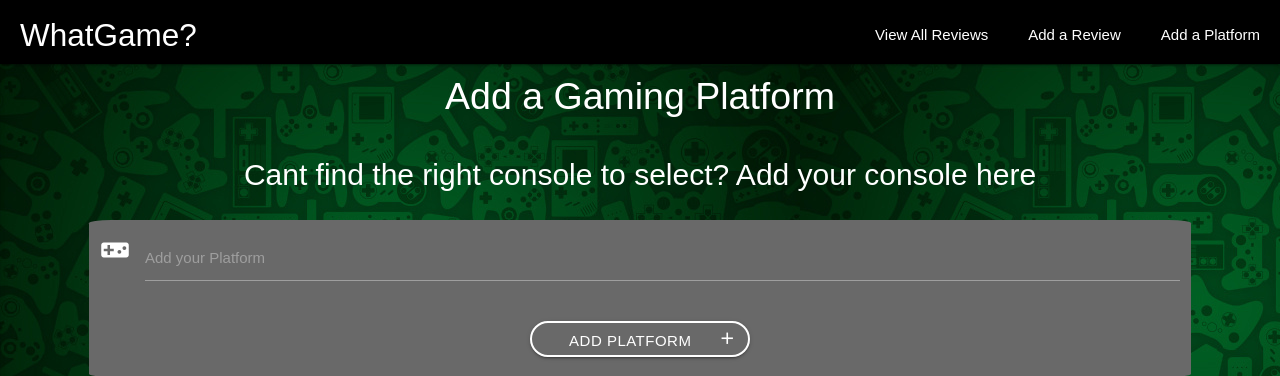
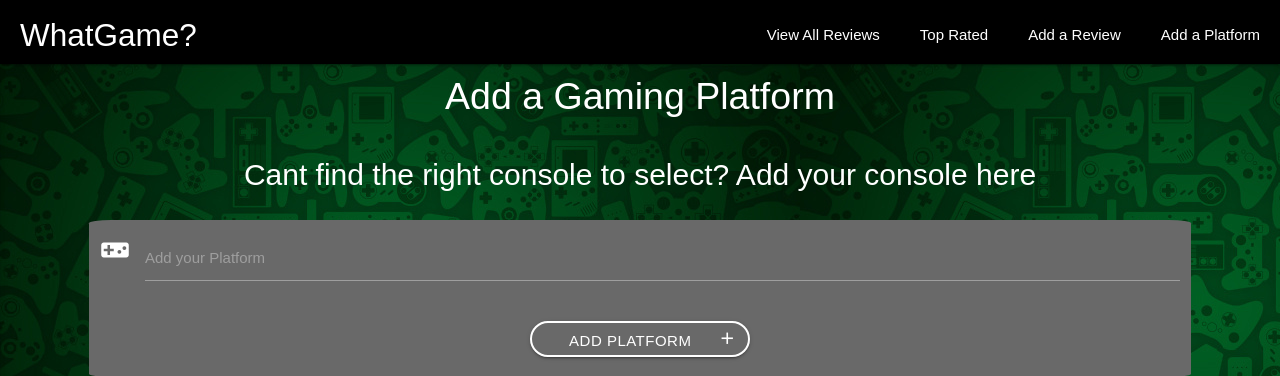
Before and after one commit to djjtyn/WhatGame, a Flask app: page /show_platform_form in a window 1280 px wide. Shown: the top 376 px of the page. Run offline with Flask 2, Linux system fonts and the light colour scheme; some libraries are stand-ins or nearby versions.

Commit message:
top rated games returning top rated with a limit of 10 results

```diff
--- a/app.py
+++ b/app.py
@@ -21,7 +21,7 @@ def all_games():
 
 @app.route('/top_rated')
 def top_rated():
-    return render_template ("top_rated.html", games=list(mongo.db.games.find().sort("rating", -1)))
+    return render_template ("top_rated.html", games=list(mongo.db.games.find().sort("rating", -1).limit(10)))
 
 @app.route('/view_games')
 def view_games():
--- a/templates/base.html
+++ b/templates/base.html
@@ -23,13 +23,16 @@
                 <a href="#" data-activates="mobile-demo" class="button-collapse"><i class="material-icons">menu</i></a>
 				<ul id="nav-mobile" class="right hide-on-med-and-down">
 					<li><a href="{{url_for('all_games')}}">View All Reviews</a></li>
+                    <li><a href="{{url_for('top_rated')}}">Top Rated</a></li>
 					<li><a href="{{url_for('add_review')}}">Add a Review</a></li>
 					<li><a href="{{url_for('show_platform_form')}}">Add a Platform</a></li>
 				</ul>
                 <ul class="side-nav black" id="mobile-demo">
                     <li><a href="{{url_for('view_games')}}">View All Reviews</a></li>
+                    <li><a href="{{url_for('top_rated')}}">Top Rated</a></li>
                     <li><a href="{{url_for('add_review')}}">Add a Review</a></li>
                     <li><a href="{{url_for('show_platform_form')}}">Add a Platform</a></li>
+
                 </ul>
 			</div>
 		</nav>
```
